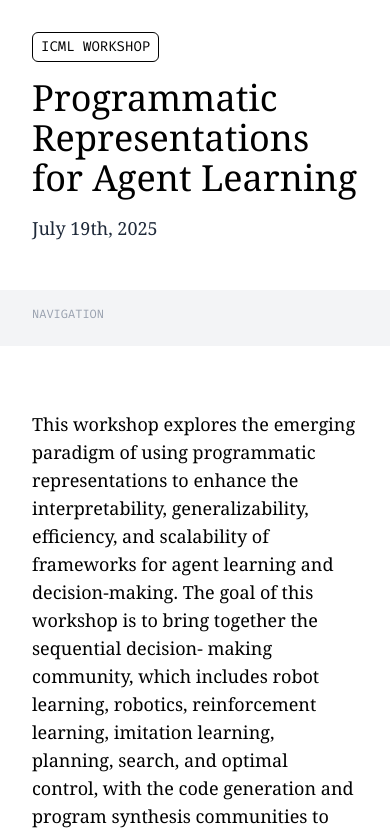
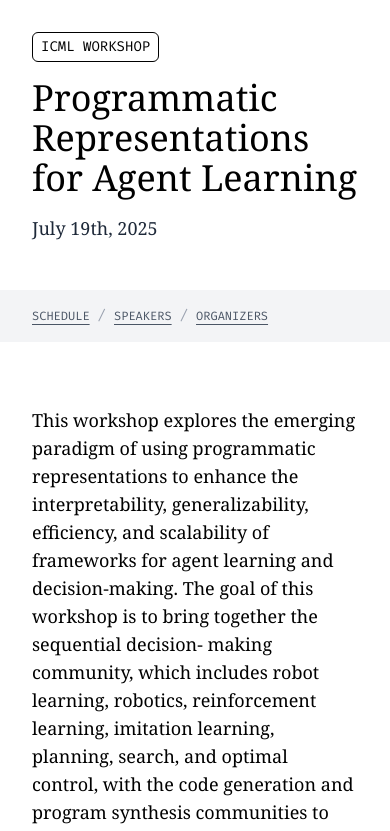
Before and after one commit to pral-workshop/pral-workshop.github.io, a SvelteKit app: page / in a window 390 px wide. Shown: the top 831 px of the page. Built offline with nearby package versions, Linux system fonts and the light colour scheme.

Commit message:
Add nav.

```diff
--- /dev/null
+++ b/src/lib/components/NavLink.svelte
@@ -0,0 +1,11 @@
+<script>
+	export let href = '';
+</script>
+
+<a {href}>
+	<div
+		class="cursor-pointer font-mono text-xs text-gray-600 uppercase underline underline-offset-4 transition hover:bg-gray-600 hover:text-white"
+	>
+		<slot></slot>
+	</div>
+</a>
--- a/src/routes/+page.svelte
+++ b/src/routes/+page.svelte
@@ -4,6 +4,7 @@
 	import GithubIcon from 'virtual:icons/mdi/github';
 	import ArxivIcon from 'virtual:icons/simple-icons/arxiv';
 	import Person from '$lib/components/Person.svelte';
+	import NavLink from '$lib/components/NavLink.svelte';
 </script>
 
 <svelte:head>
@@ -27,9 +28,12 @@
 		class="bg-opacity-70 sticky top-0 z-10 flex w-full items-start justify-center bg-gray-100 backdrop-blur-md"
 	>
 		<div class="mx-8 w-full max-w-2xl select-none">
-			<div class="my-4 flex flex-col text-sm md:text-base">
-				<div class="mb-2 font-mono text-xs text-gray-400 uppercase">NAVIGATION</div>
-				<div></div>
+			<div class="my-4 flex flex-row items-center justify-start font-mono text-sm md:text-base">
+				<NavLink href="#schedule">SCHEDULE</NavLink>
+				<div class="mx-2 text-gray-400">/</div>
+				<NavLink href="#speakers">SPEAKERS</NavLink>
+				<div class="mx-2 text-gray-400">/</div>
+				<NavLink href="#organizers">ORGANIZERS</NavLink>
 			</div>
 		</div>
 	</div>
@@ -160,10 +164,12 @@
 		<div class="mx-8 w-full max-w-3xl">
 			<div class="flex w-full flex-col items-center justify-start">
 				<div class="mt-4 mb-8 text-2xl text-gray-500">
-					<a href="#" target="_blank" rel="noreferrer" class="mr-2">
-						<ArxivIcon class="inline-block hover:text-black" />
-					</a>
-					<a href="#" target="_blank" rel="noreferrer" class="mr-2">
+					<a
+						href="https://github.com/pr4al-workshop/pr4al-workshop.github.io"
+						target="_blank"
+						rel="noreferrer"
+						class="mr-2"
+					>
 						<GithubIcon class="inline-block hover:text-black" />
 					</a>
 				</div>
@@ -174,8 +180,11 @@
 					href="http://creativecommons.org/licenses/by-sa/4.0/"
 					target="_blank"
 					rel="noreferrer">Creative Commons Attribution-ShareAlike 4.0 International License</a
-				>. This means you are free to borrow the source code of this website, we just ask that you
-				link back to this page in the footer.
+				>
+				and is based on the
+				<a class="underline" href="https://leela-interp.github.io/" target="_blank" rel="noreferrer"
+					>Leela Interp</a
+				> project. That means you're free to borrow the source code of this website with attribution.
 			</div>
 		</div>
 	</div>
```
Also changed, not shown: static/favicon.png.
